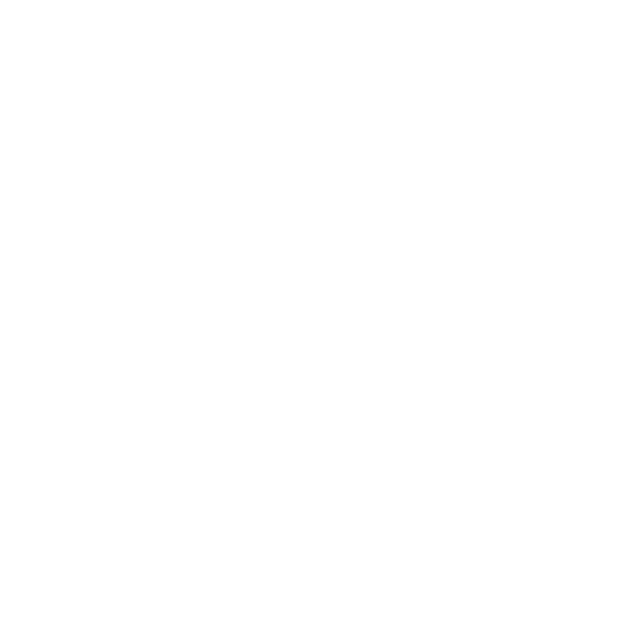
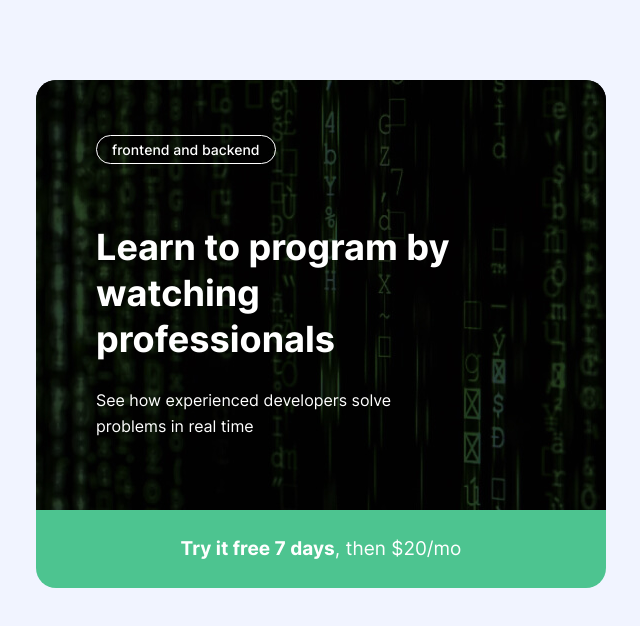
Before and after one commit to asadbekdev07/asadbekdev-intro-sign-up-page, a plain HTML site: page index.html in a window 1280 px wide. Shown: the whole page, without its empty margins (28-668 px from the left). Drawn offline with Linux system fonts and the light colour scheme.

Commit message:
Add hero styles

```diff
--- a/css/styles.css
+++ b/css/styles.css
@@ -62,7 +62,7 @@ body {
   margin: 0;
   font-family: "Inter", "Arial", sans-serif;
   font-size: 16px;
-  background-color: #ffffff;
+  background-color: var(--body-bg);
   color: var(--text-color);
 }
 
@@ -83,4 +83,61 @@ img {
 /* MAIN-CONTENT  */
 .main-content {
   flex-grow: 1;
+  padding-top: 80px;
+  padding-bottom: 80px;
 }
+
+/* HERO  */
+.intro-page {
+  display: flex;
+}
+.hero {
+  --text-color: #ffffff;
+  display: flex;
+  flex-direction: column;
+  width: 100%;
+  max-width: 570px;
+  border-radius: 20px;
+  overflow: hidden;
+  color: var(--text-color);
+}
+.hero-main {
+  flex-grow: 1;
+  display: flex;
+  flex-direction: column;
+  align-items: flex-start;
+  padding: 55px 60px;
+  background-color: #222222;
+  background-image: url("../img/hero-bg.jpg");
+  background-size: cover;
+  background-position: center center;
+  background-repeat: no-repeat;
+}
+.hero-badge {
+  margin-bottom: 60px;
+  font-size: 14px;
+  padding: 5px 15px;
+  font-weight: 500;
+  line-height: normal;
+  border-radius: 41px;
+  border: 1px solid var(--text-color);
+}
+.hero-heading {
+  margin-top: 0;
+  margin-bottom: 25px;
+  font-size: 36px;
+  font-weight: 700;
+  line-height: 46px;
+}
+.hero-text {
+  margin-top: 0;
+  font-weight: 400;
+  line-height: 26px;
+}
+.hero-bottom {
+  padding: 28px;
+  text-align: center;
+  font-size: 19px;
+  font-weight: 400;
+  background-color: var(--green);
+}
--- a/index.html
+++ b/index.html
@@ -11,6 +11,21 @@
 </head>
 <body>
   <main class="main-content">
+    <div class="container">
+      <div class="intro-page">
+        <!-- HERO  -->
+        <div class="hero">
+          <div class="hero-main">
+            <div class="hero-badge">frontend and backend</div>
+            <h1 class="hero-heading">Learn to program by<br>watching<br>professionals</h1>
+            <p class="hero-text">See how experienced developers solve<br>problems in real time</p>
+          </div>
+          <div class="hero-bottom"><strong>Try it free 7 days</strong>, then $20/mo</div>
+        </div>
+        <!-- REGISTRATION-FORM  -->
+
+      </div>
+    </div>
   </main>
 <script src="js/main.js"></script>
 </body>
```
